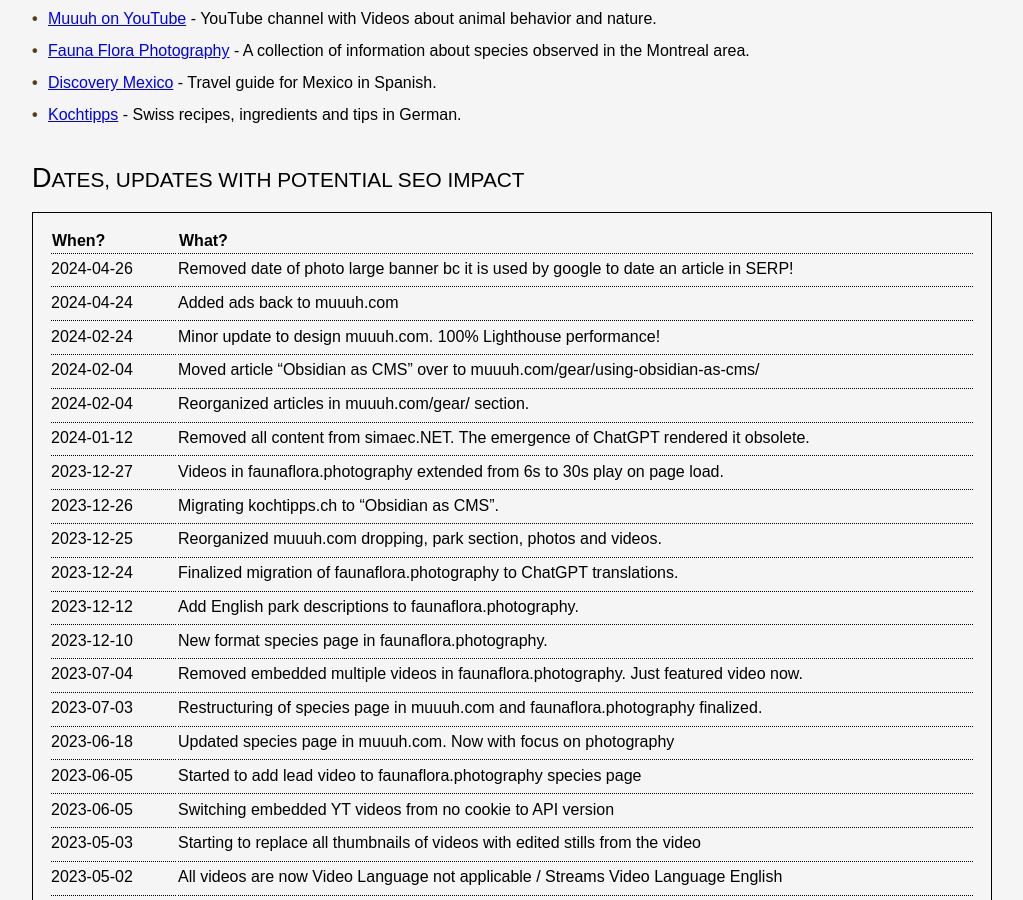
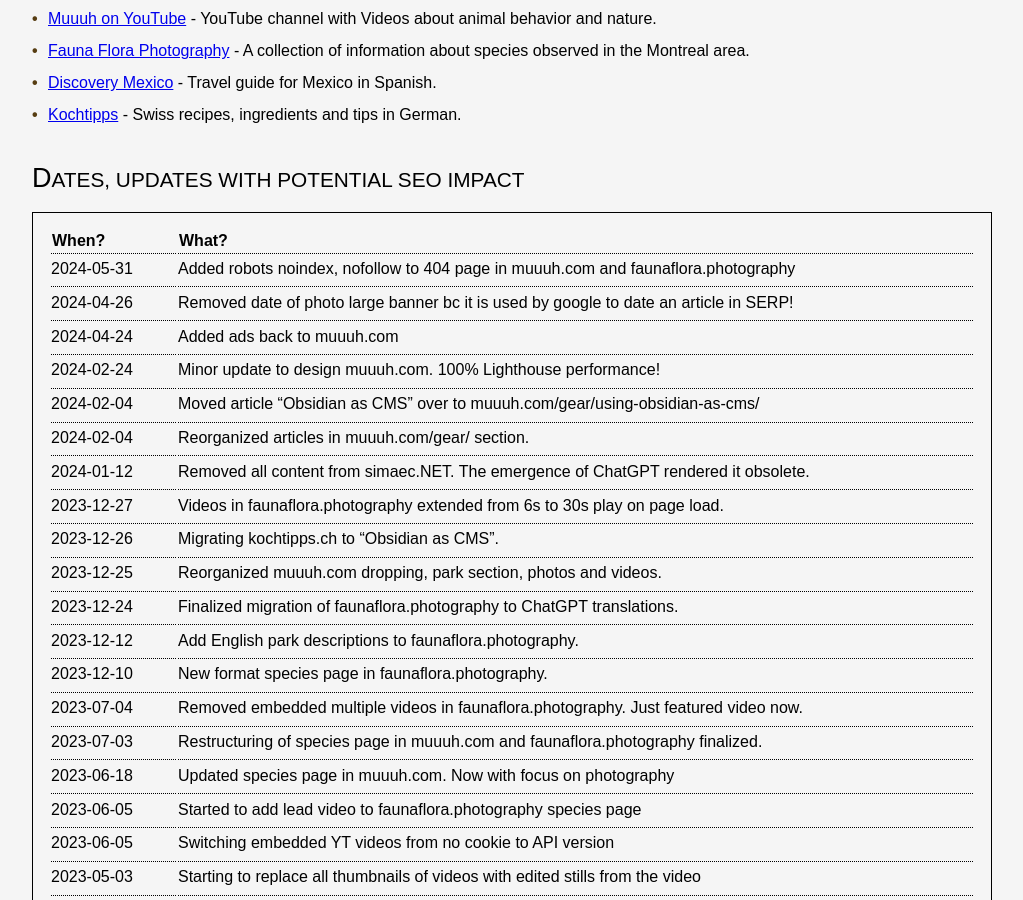
Before and after one commit to KHMuller/khmuller.github.io, a Jekyll site: the page built from index.md, in a window 1280 px wide and 900 px high, scrolled down 313 px. Shown: the whole window, without its empty margins (128-1151 px from the left). Built offline with Jekyll 4.4.1, drawn with Linux system fonts in a browser that asks for light colours.

Commit message:
May Update

```diff
--- a/index.md
+++ b/index.md
@@ -19,6 +19,7 @@ Exploring the principles of evolutionary biology, self-awareness, empathy, and c
 
 |When?|What?|
 |:---|:---|
+|2024-05-31|Added robots noindex, nofollow to 404 page in muuuh.com and faunaflora.photography|
 |2024-04-26|Removed date of photo large banner bc it is used by google to date an article in SERP!|
 |2024-04-24|Added ads back to muuuh.com|
 |2024-02-24|Minor update to design muuuh.com. 100% Lighthouse performance!|
```
